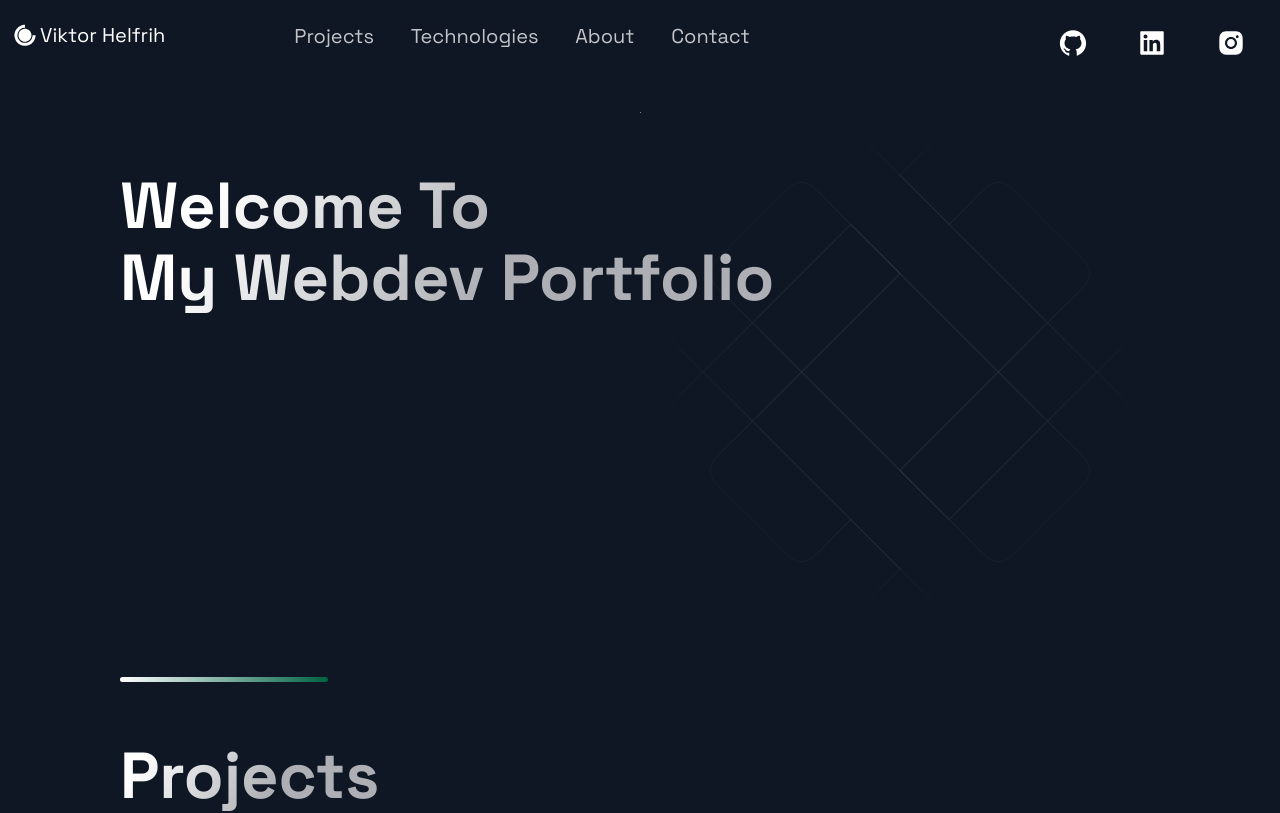
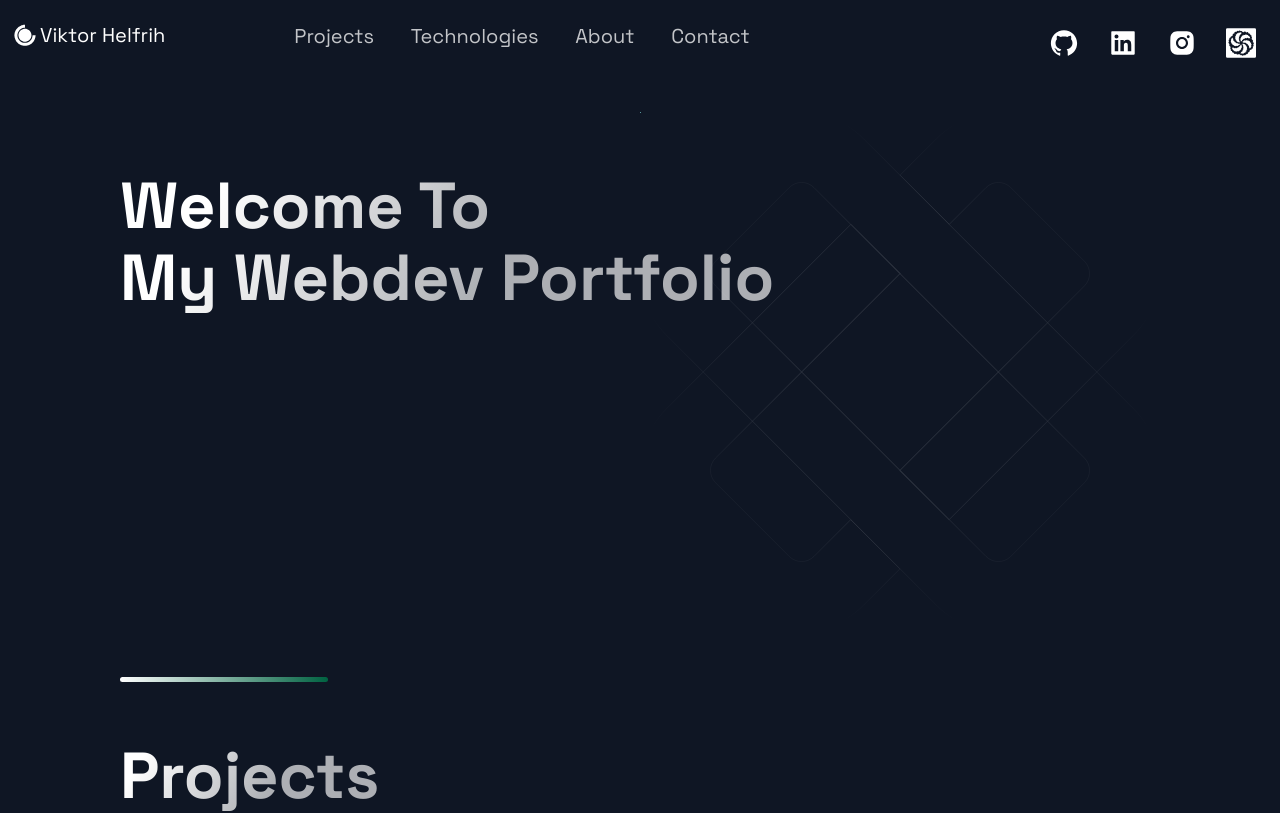
Before and after one commit to vhelfrih/webdev-portfolio, a Next.js app: page / in a window 1280 px wide. Shown: the top 813 px of the page. Built offline with nearby package versions, Linux system fonts and the light colour scheme.

Commit message:
Codewars icon added to header

```diff
--- a/src/components/Header/Header.jsx
+++ b/src/components/Header/Header.jsx
@@ -1,6 +1,7 @@
 import Link from "next/link";
 import React from "react";
 import { AiFillGithub, AiFillInstagram, AiFillLinkedin } from "react-icons/ai";
+import { SiCodewars } from "react-icons/si";
 import { DiCssdeck } from "react-icons/di";
 
 import {
@@ -65,6 +66,9 @@ const Header = () => {
       <SocialIcons href="https://www.instagram.com/vhelfrih/" target="_blank">
         <AiFillInstagram size="3rem" />
       </SocialIcons>
+      <SocialIcons href="https://www.codewars.com/users/vhhun" target="_blank">
+        <SiCodewars size="3rem" />
+      </SocialIcons>
     </Div3>
   </Container>
 )
```
